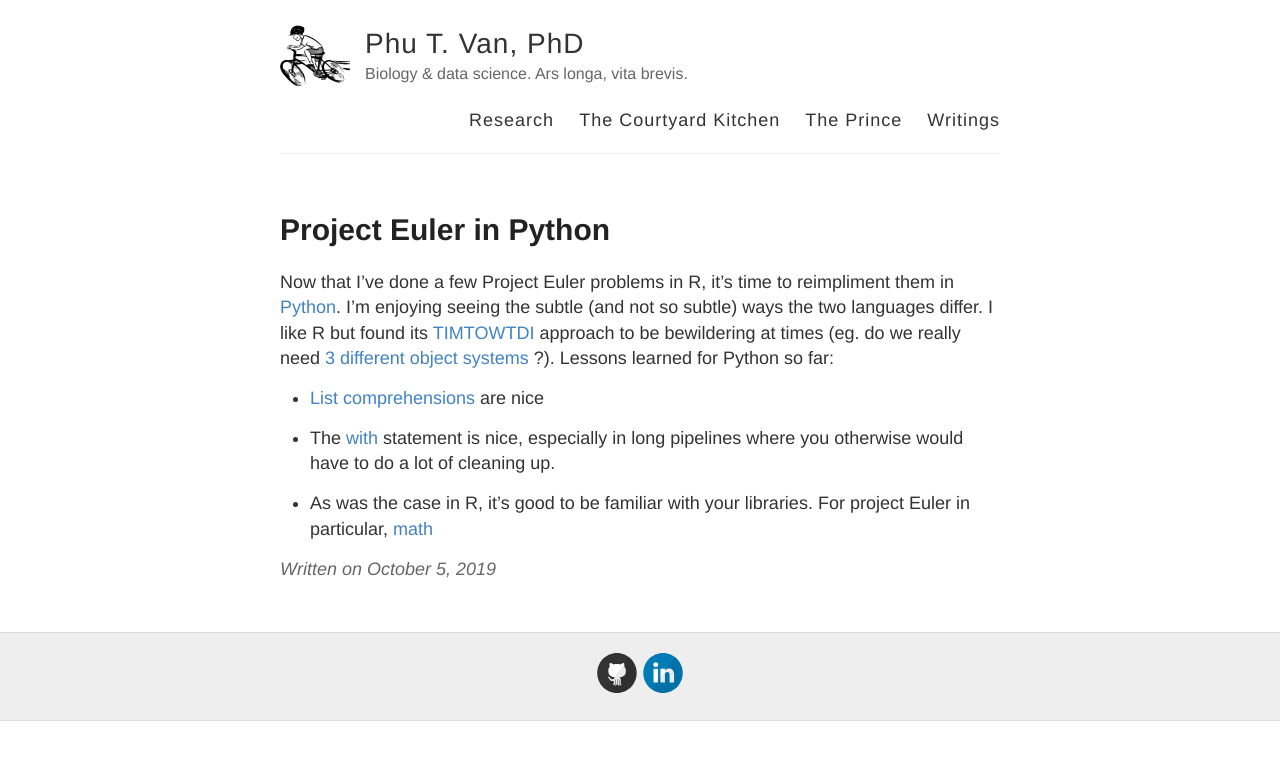
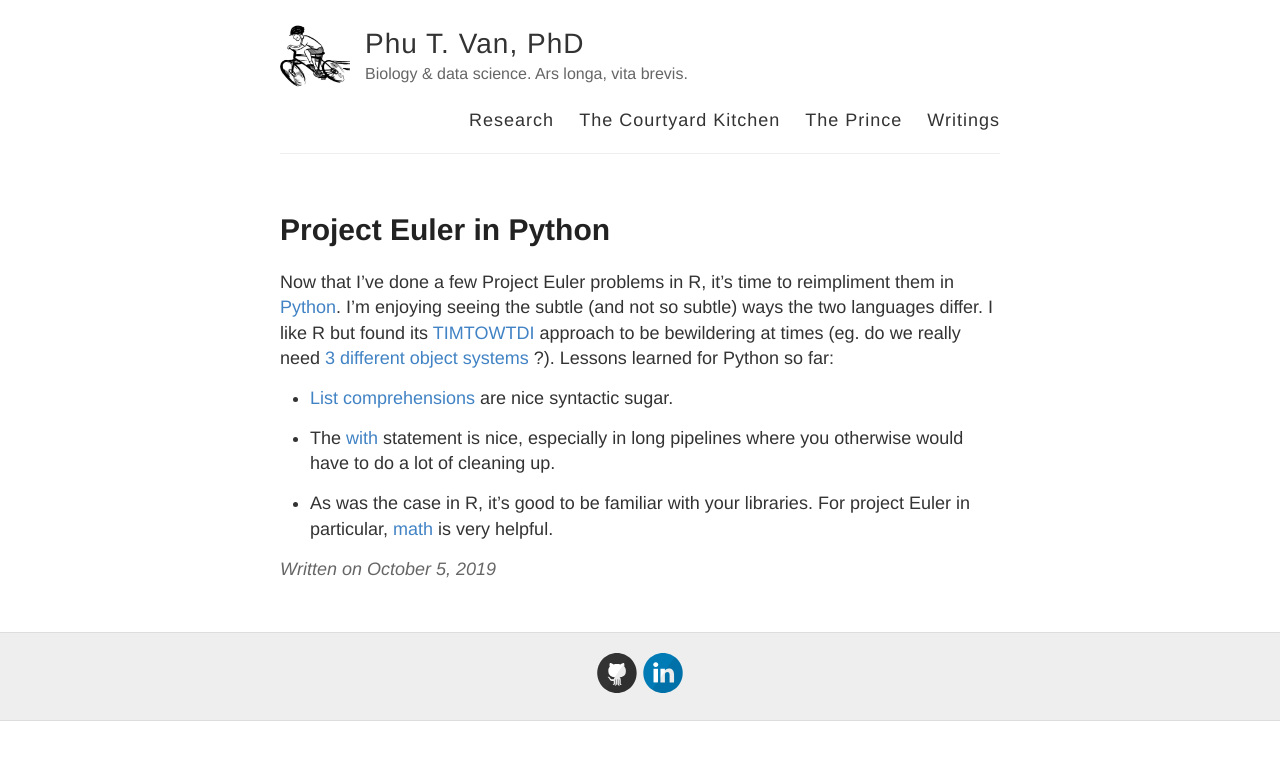
Before and after one commit to ptvan/ptvan.github.io, a Jekyll site: the page built from _posts/2019-10-05-project-euler-in-Python.md, in a window 1280 px wide. Shown: the top 760 px of the page. Built offline with Jekyll 4.4.1, drawn with Linux system fonts in a browser that asks for light colours.

Commit message:
updated project Euler in Python

```diff
--- a/_posts/2019-10-05-project-euler-in-Python.md
+++ b/_posts/2019-10-05-project-euler-in-Python.md
@@ -5,9 +5,9 @@ title: Project Euler in Python
 
 Now that I've done a few Project Euler problems in R, it's time to reimpliment them in [Python](https://github.com/ptvan/euler-python). I'm enjoying seeing the subtle (and not so subtle) ways the two languages differ. I like R but found its [TIMTOWTDI](https://en.wikipedia.org/wiki/There%27s_more_than_one_way_to_do_it) approach to be bewildering at times (eg. do we really need [3 different object systems](http://adv-r.had.co.nz/OO-essentials.html) ?). Lessons learned for Python so far:
 
-* [List comprehensions](https://docs.python.org/3/tutorial/datastructures.html#list-comprehensions) are nice
+* [List comprehensions](https://docs.python.org/3/tutorial/datastructures.html#list-comprehensions) are nice syntactic sugar.
 
 * The [with](https://docs.python.org/2.5/whatsnew/pep-343.html) statement is nice, especially in long pipelines where you otherwise
 would have to do a lot of cleaning up.
 
-* As was the case in R, it's good to be familiar with your libraries. For project Euler in particular, [math](https://pypi.org/project/maths/)
+* As was the case in R, it's good to be familiar with your libraries. For project Euler in particular, [math](https://pypi.org/project/maths/) is very helpful.
```
